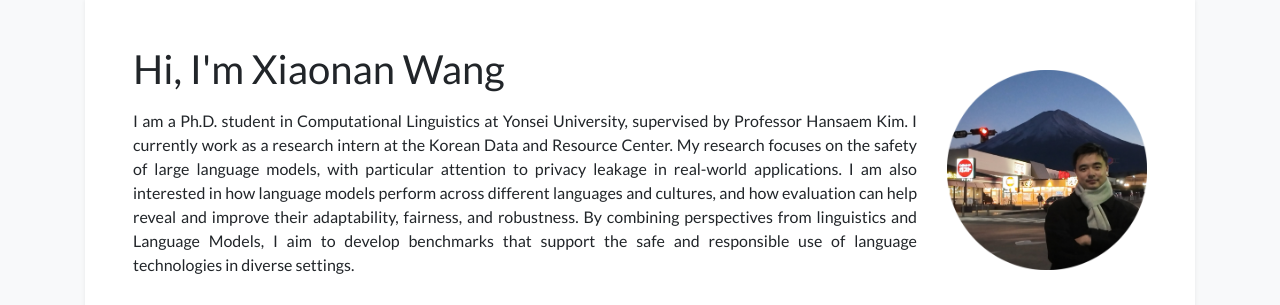
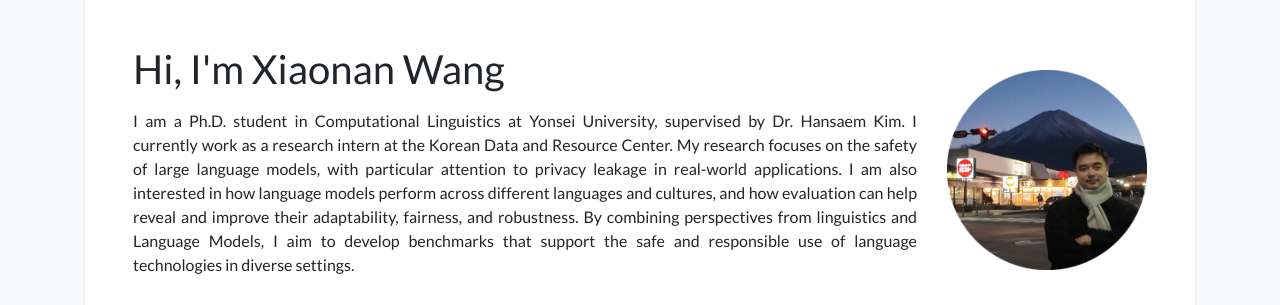
Before and after one commit to wangxiaonan-git/wangxiaonan-git.github.io, a Jekyll site: the page built from index.html, in a window 1280 px wide and 900 px high. Shown: the part 131-436 px from the top of the window. Built offline with Jekyll 4.4.1, drawn with Linux system fonts in a browser that asks for light colours; a style sheet for code colours, icons or effects is not loaded.

Commit message:
Update profile.yml

```diff
--- a/_data/profile.yml
+++ b/_data/profile.yml
@@ -19,7 +19,7 @@ email: "nan @ yonsei.ac.kr"
 # orcid: 0000-0000-0000-0000
 
 short_bio: >-
-  I am a Ph.D. student in Computational Linguistics at Yonsei University, supervised by Professor Hansaem Kim. I currently work as a research intern at the Korean Data and Resource Center. My research focuses on the safety of large language models, with particular attention to privacy leakage in real-world applications. I am also interested in how language models perform across different languages and cultures, and how evaluation can help reveal and improve their adaptability, fairness, and robustness. By combining perspectives from linguistics and Language Models, I aim to develop benchmarks that support the safe and responsible use of language technologies in diverse settings.
+  I am a Ph.D. student in Computational Linguistics at Yonsei University, supervised by Dr. Hansaem Kim. I currently work as a research intern at the Korean Data and Resource Center. My research focuses on the safety of large language models, with particular attention to privacy leakage in real-world applications. I am also interested in how language models perform across different languages and cultures, and how evaluation can help reveal and improve their adaptability, fairness, and robustness. By combining perspectives from linguistics and Language Models, I aim to develop benchmarks that support the safe and responsible use of language technologies in diverse settings.
 
 show_portrait: True
 portrait_url: assets/images/photos/cropped_image.png
```
